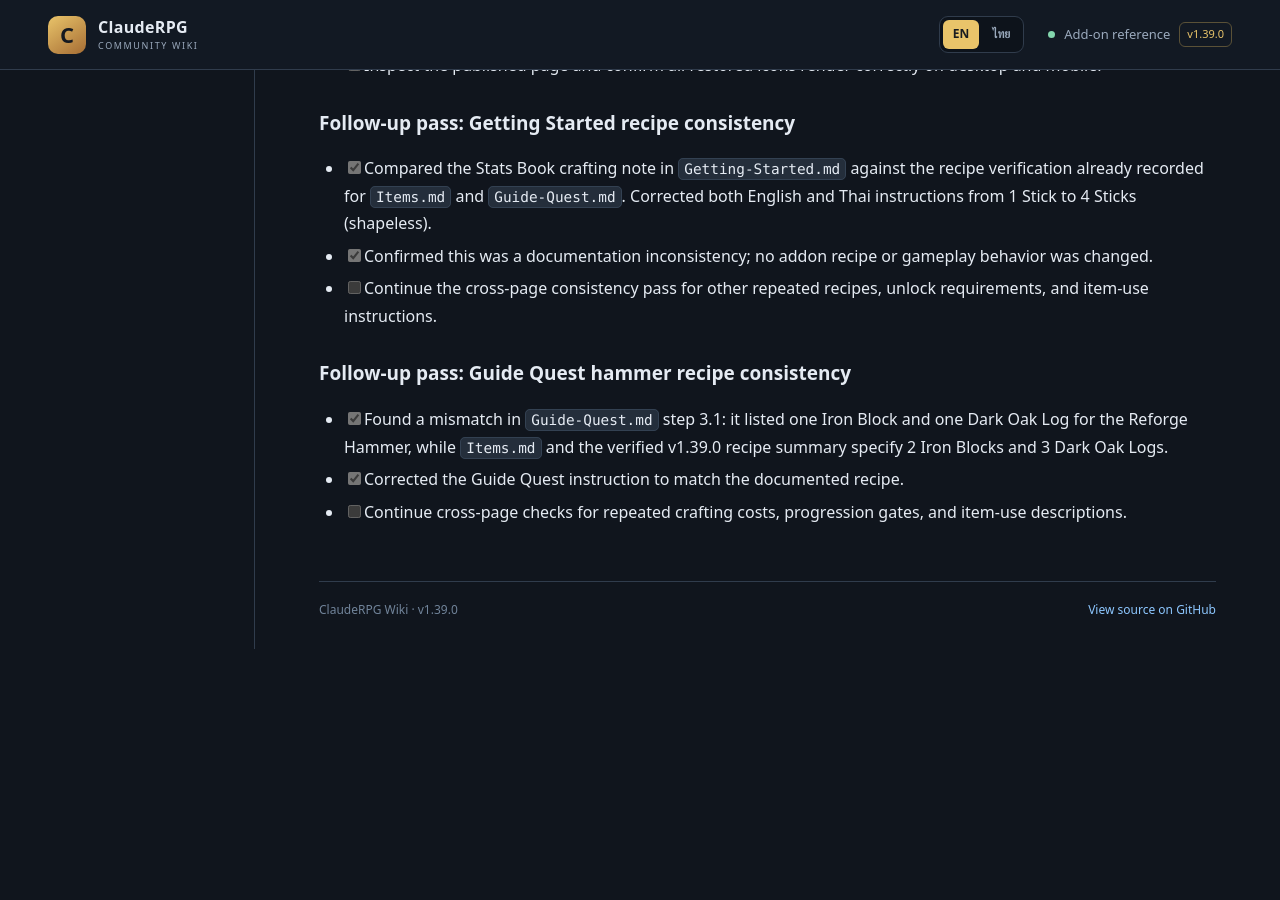
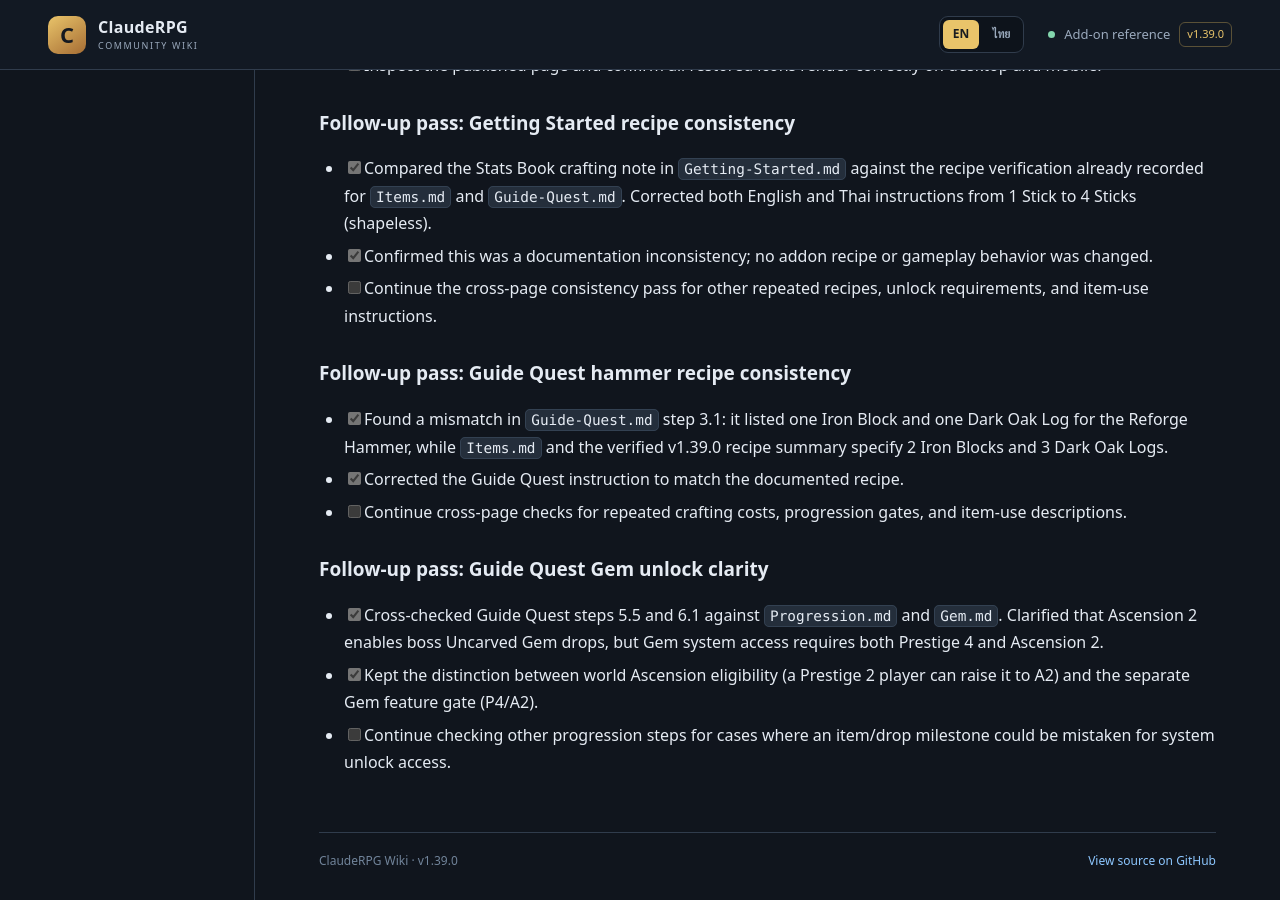
Before and after one commit to miniTorch25/ClaudeRPG-Wiki-V2, a Jekyll site: the page built from CONTENT-GAP-AUDIT.md, in a window 1280 px wide and 900 px high, scrolled down 11240 px. Built offline with Jekyll 4.4.1, drawn with Linux system fonts in a browser that asks for light colours; our own code applies the rules of GitHub Pages for plain Markdown files; before the commit the page ends 11889 px from its top, so only the background shows below that.

Commit message:
Docs: record Guide Quest Gem gate clarification

```diff
--- a/CONTENT-GAP-AUDIT.md
+++ b/CONTENT-GAP-AUDIT.md
@@ -253,3 +253,10 @@ Use these labels in editorial notes while drafting:
 - [x] Found a mismatch in `Guide-Quest.md` step 3.1: it listed one Iron Block and one Dark Oak Log for the Reforge Hammer, while `Items.md` and the verified v1.39.0 recipe summary specify 2 Iron Blocks and 3 Dark Oak Logs.
 - [x] Corrected the Guide Quest instruction to match the documented recipe.
 - [ ] Continue cross-page checks for repeated crafting costs, progression gates, and item-use descriptions.
+
+
+### Follow-up pass: Guide Quest Gem unlock clarity
+
+- [x] Cross-checked Guide Quest steps 5.5 and 6.1 against `Progression.md` and `Gem.md`. Clarified that Ascension 2 enables boss Uncarved Gem drops, but Gem system access requires both Prestige 4 and Ascension 2.
+- [x] Kept the distinction between world Ascension eligibility (a Prestige 2 player can raise it to A2) and the separate Gem feature gate (P4/A2).
+- [ ] Continue checking other progression steps for cases where an item/drop milestone could be mistaken for system unlock access.
```
